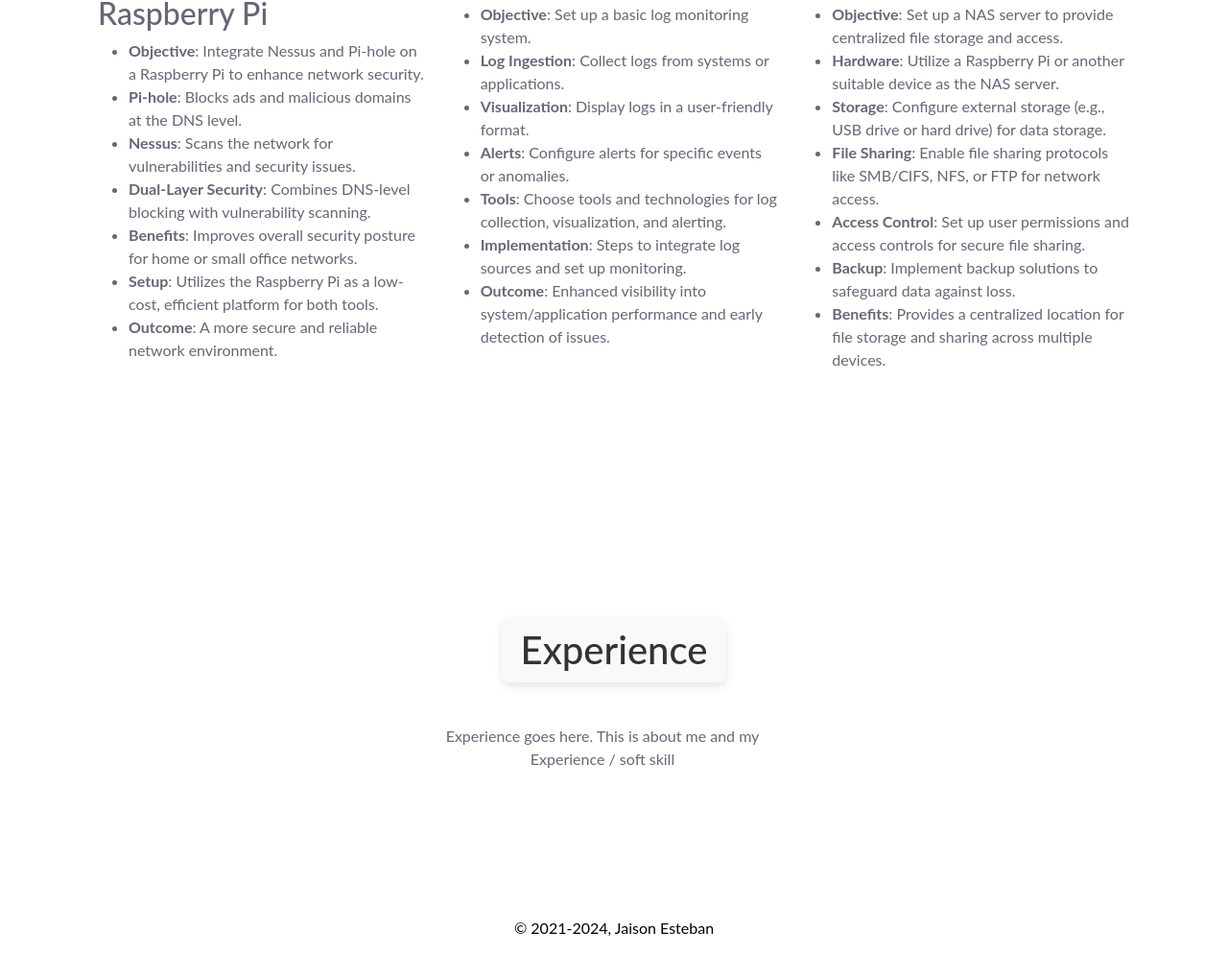
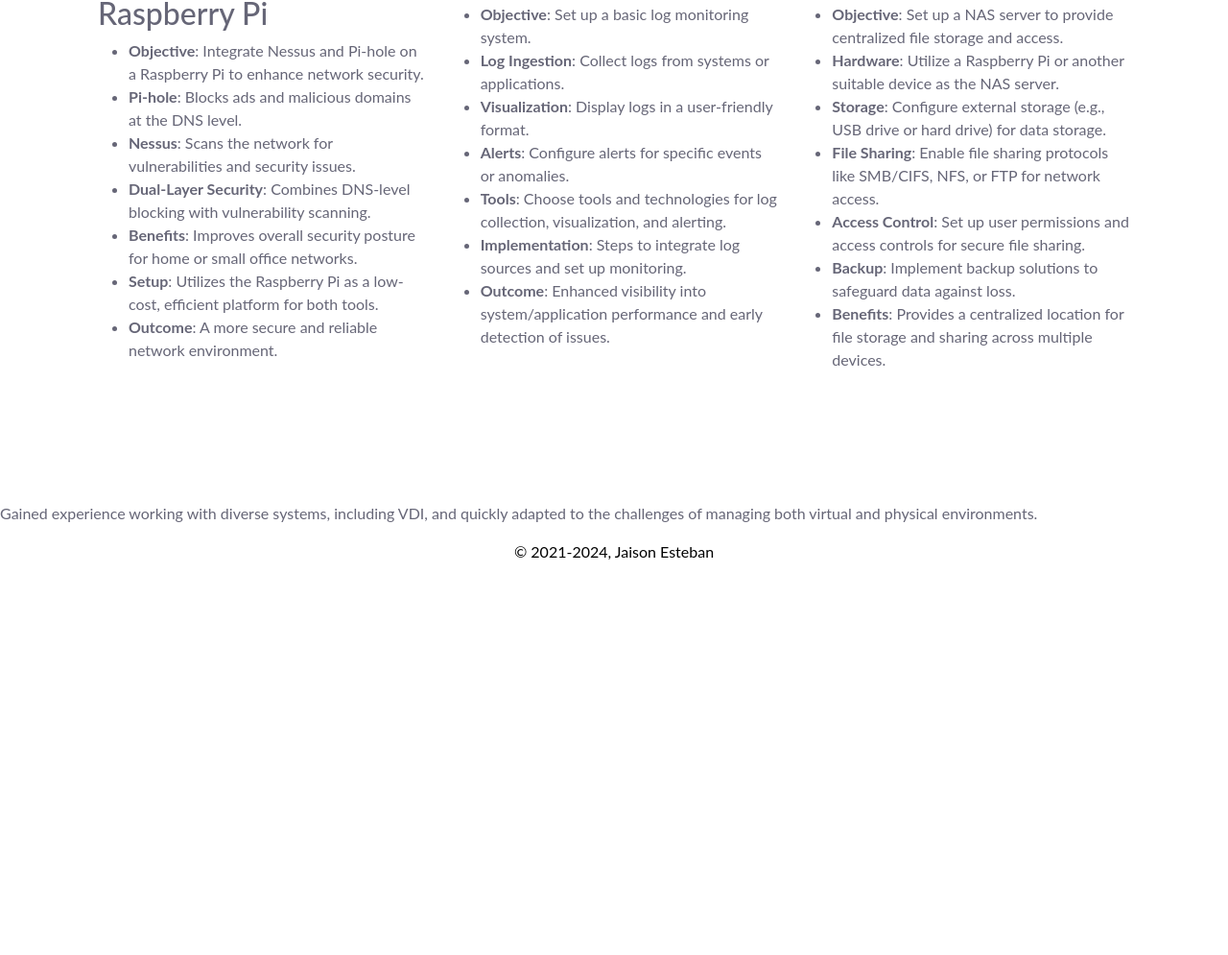
Before and after one commit to JaisonEsteban/JaisonEsteban, a website: page index.html in a window 1280 px wide. Shown: the part 1152-2147 px from the top of the page at 96% size. After the commit the page ends 1755 px from the top, so only its background shows below. Drawn offline with nearby package versions, Linux system fonts and the light colour scheme; files whose address does not match are found by name.

Commit message:
Update index.html
Experience Update

```diff
--- a/index.html
+++ b/index.html
@@ -115,20 +115,7 @@
     </section>
 
     <!-- Experience -->
-    <section id="Expereince" class="container">
-        <div class="row">
-            <div class="col-12 text-center mb-4">
-                <div class="title-box">
-                    <h1 class="section-title">Experience</h1>
-                </div>
-            </div>
-        <div class="row pad_top d-flex justify-content-between block2">
-            <div class="col-lg-4 mx-auto text-center">
-                <!-- <h2 class="impg">Experience</h2> -->
-                <p>Experience goes here. This is about me and my Experience / soft skill</p>
-            </div>
-        </div>
-    </section>
+Gained experience working with diverse systems, including VDI, and quickly adapted to the challenges of managing both virtual and physical environments.
 
     <!-- Footer -->
     <footer class="footer">
```
